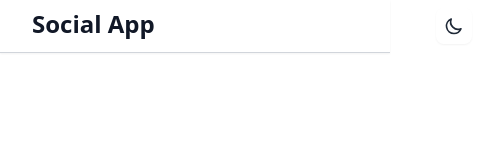
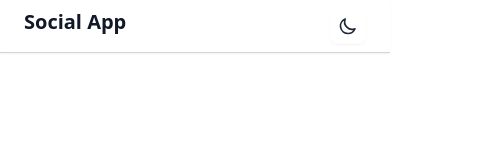
Before and after one commit to patrickoser/social-app, a React (Vite) app: page /signup in a window 390 px wide. Shown: the top 148 px of the page, 492 px wide, since content can reach past the window. Built offline with nearby package versions, Linux system fonts and the light colour scheme; no server answers; the database is empty.

Commit message:
Update css in Header.

```diff
--- a/src/components/Header.jsx
+++ b/src/components/Header.jsx
@@ -47,13 +47,13 @@ const Header = () => {
             isScrolled ? 'shadow-lg' : 'shadow-sm'
         }`}>
             <div className="flex max-w-7xl mx-auto py-0 px-3">
-                <div className="w-3/12 min-w-60 px-5">
+                <div className="w-full md:w-3/12 md:min-w-60 px-3 md:px-5">
                     <Link to="/home">
-                        <h2 className="text-2xl font-bold text-gray-900 dark:text-white">Social App</h2>
+                        <h2 className="text-xl md:text-2xl font-bold text-gray-900 dark:text-white">Social App</h2>
                     </Link>
                 </div>
-                <div className="flex-initial w-6/12"></div>
-                <div className="w-3/12 min-w-60 px-5 flex justify-end">
+                <div className="hidden md:block flex-initial w-6/12"></div>
+                <div className="w-full md:w-3/12 md:min-w-60 px-3 md:px-5 flex justify-end">
                     <button
                         onClick={toggleTheme}
                         className="p-2 rounded-lg hover:bg-gray-200 dark:hover:bg-gray-600 transition-colors duration-200 shadow-sm"
```
